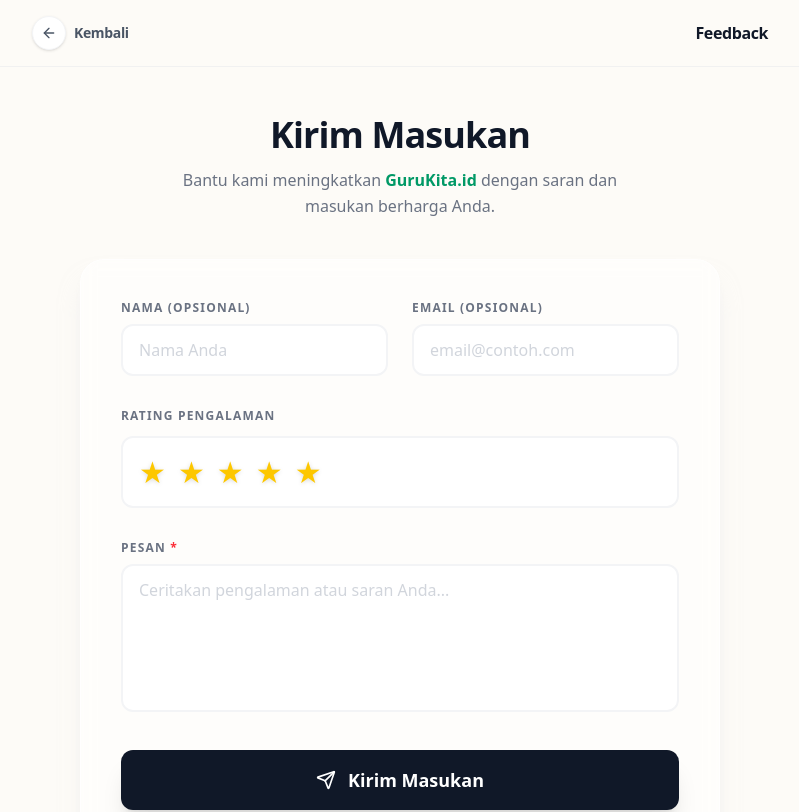
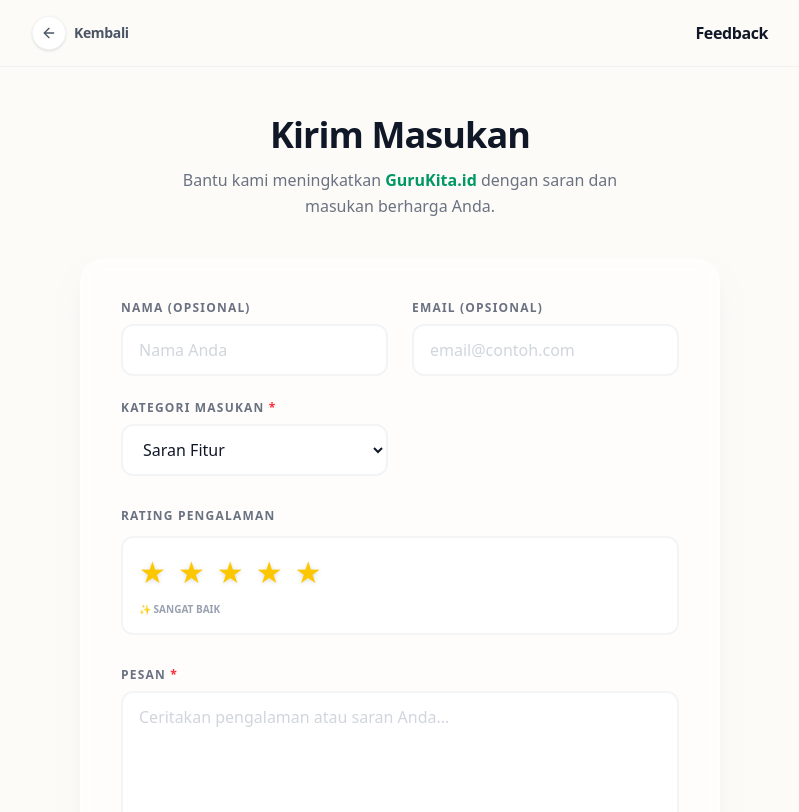
Before and after one commit to FarhanAdiyasa/Guru-Kita, a Next.js app: page /feedback in a window 1280 px wide. Shown: the top 812 px of the page, without its empty margins (240-1039 px from the left). Built offline with nearby package versions, Linux system fonts and the light colour scheme.

Commit message:
feat: introduce salary suggestion and feedback submission features with new pages and API routes.

```diff
--- a/src/app/api/feedback/route.ts
+++ b/src/app/api/feedback/route.ts
@@ -25,8 +25,6 @@ export async function POST(request: Request) {
             )
         }
 
-        // Note: Google Apps Script Web App requires following redirects sometimes,
-        // but fetch usually handles it. We send JSON.
         const response = await fetch(scriptUrl, {
             method: 'POST',
             headers: {
--- a/src/app/feedback/page.tsx
+++ b/src/app/feedback/page.tsx
@@ -8,6 +8,7 @@ export default function FeedbackPage() {
     const [formData, setFormData] = useState({
         name: '',
         email: '',
+        category: 'Saran',
         message: '',
         rating: 5
     })
@@ -28,10 +29,11 @@ export default function FeedbackPage() {
                 body: JSON.stringify(formData),
             })
 
+            const data = await response.json()
             if (response.ok) {
                 setSubmitted(true)
             } else {
-                alert('Gagal mengirim feedback. Silakan coba lagi.')
+                alert(data.error || 'Gagal mengirim feedback. Silakan coba lagi.')
             }
         } catch (error) {
             console.error('Error submitting feedback:', error)
@@ -113,13 +115,31 @@ export default function FeedbackPage() {
                                         placeholder="email@contoh.com"
                                     />
                                 </div>
+
+                                <div className="space-y-2">
+                                    <label htmlFor="category" className="block text-xs font-bold text-gray-500 uppercase tracking-widest">
+                                        Kategori Masukan <span className="text-red-500">*</span>
+                                    </label>
+                                    <select
+                                        id="category"
+                                        value={formData.category}
+                                        onChange={(e) => setFormData({ ...formData, category: e.target.value })}
+                                        className="w-full px-4 py-3 bg-white border-2 border-gray-100 rounded-xl font-medium text-gray-900 focus:border-emerald-500 focus:ring-0 transition-colors"
+                                    >
+                                        <option value="Saran">Saran Fitur</option>
+                                        <option value="Bug">Lapor Masalah (Bug)</option>
+                                        <option value="Apresiasi">Apresiasi</option>
+                                        <option value="Lainnya">Lainnya</option>
+                                    </select>
+                                </div>
                             </div>
 
                             <div className="space-y-3">
                                 <label htmlFor="rating" className="block text-xs font-bold text-gray-500 uppercase tracking-widest">
                                     Rating Pengalaman
                                 </label>
-                                <div className="flex gap-3 justify-center sm:justify-start p-4 bg-white border-2 border-gray-100 rounded-xl">
+                                <div className="flex flex-col gap-3 p-4 bg-white border-2 border-gray-100 rounded-xl">
+                                    <div className="flex gap-3 justify-center sm:justify-start">
                                         {[1, 2, 3, 4, 5].map((star) => (
                                             <button
                                                 key={star}
@@ -131,6 +151,14 @@ export default function FeedbackPage() {
                                                 ★
                                             </button>
                                         ))}
+                                    </div>
+                                    <div className="text-[10px] font-bold text-gray-400 uppercase text-center sm:text-left transition-all">
+                                        {formData.rating === 1 && "⚠️ Sangat Kurang"}
+                                        {formData.rating === 2 && "🙁 Kurang"}
+                                        {formData.rating === 3 && "😐 Cukup"}
+                                        {formData.rating === 4 && "😊 Baik"}
+                                        {formData.rating === 5 && "✨ Sangat Baik"}
+                                    </div>
                                 </div>
                             </div>
 
--- a/src/app/suggest-salary/page.tsx
+++ b/src/app/suggest-salary/page.tsx
@@ -9,6 +9,7 @@ export default function SuggestSalaryPage() {
         jobTitle: '',
         location: '',
         salary: '',
+        displaySalary: '',
         experience: '',
         status: 'Honorer',
         source: ''
@@ -30,10 +31,11 @@ export default function SuggestSalaryPage() {
                 body: JSON.stringify(formData),
             })
 
+            const data = await response.json()
             if (response.ok) {
                 setSubmitted(true)
             } else {
-                alert('Gagal mengirim data. Silakan coba lagi.')
+                alert(data.error || 'Gagal mengirim data. Silakan coba lagi.')
             }
         } catch (error) {
             console.error('Error submitting salary data:', error)
@@ -105,7 +107,7 @@ export default function SuggestSalaryPage() {
 
                                 <div className="space-y-2">
                                     <label htmlFor="location" className="block text-xs font-bold text-gray-500 uppercase tracking-widest">
-                                        Lokasi (Kota/Kab) <span className="text-red-500">*</span>
+                                        Provinsi & Kota/Kab <span className="text-red-500">*</span>
                                     </label>
                                     <input
                                         type="text"
@@ -114,7 +116,7 @@ export default function SuggestSalaryPage() {
                                         value={formData.location}
                                         onChange={(e) => setFormData({ ...formData, location: e.target.value })}
                                         className="w-full px-4 py-3 bg-white border-2 border-gray-100 rounded-xl font-medium text-gray-900 focus:border-emerald-500 focus:ring-0 transition-colors placeholder-gray-300"
-                                        placeholder="Contoh: Jakarta Selatan"
+                                        placeholder="Contoh: Jawa Barat, Bandung"
                                     />
                                 </div>
                             </div>
@@ -128,13 +130,21 @@ export default function SuggestSalaryPage() {
                                         Rp
                                     </div>
                                     <input
-                                        type="number"
+                                        type="text"
                                         id="salary"
                                         required
-                                        value={formData.salary}
-                                        onChange={(e) => setFormData({ ...formData, salary: e.target.value })}
+                                        value={formData.displaySalary}
+                                        onChange={(e) => {
+                                            const val = e.target.value.replace(/[^0-9]/g, '');
+                                            const formatted = val ? new Intl.NumberFormat('id-ID').format(parseInt(val)) : '';
+                                            setFormData({
+                                                ...formData,
+                                                salary: val,
+                                                displaySalary: formatted
+                                            });
+                                        }}
                                         className="w-full pl-12 pr-4 py-3 bg-white border-2 border-gray-100 rounded-xl font-medium text-gray-900 focus:border-emerald-500 focus:ring-0 transition-colors placeholder-gray-300"
-                                        placeholder="Contoh: 3000000"
+                                        placeholder="Contoh: 3.000.000"
                                     />
                                 </div>
                             </div>
--- a/src/components/HomeClient.tsx
+++ b/src/components/HomeClient.tsx
@@ -1,6 +1,7 @@
 'use client'
 
 import { useState, useEffect } from 'react'
+import Link from 'next/link'
 import { arrayMove } from '@dnd-kit/sortable'
 import Hero from '@/components/Hero'
 import GuruSelection from '@/components/GuruSelection'
@@ -349,12 +350,12 @@ export default function HomeClient() {
           </div>
 
           <nav className="flex items-center gap-4">
-            <span className="text-sm font-medium text-gray-400 cursor-not-allowed" title="Coming Soon">
+            <Link href="/feedback" className="text-sm font-bold text-gray-600 hover:text-emerald-600 transition-all">
               Feedback
-            </span>
-            <span className="text-sm font-medium text-gray-400 cursor-not-allowed" title="Coming Soon">
+            </Link>
+            <Link href="/suggest-salary" className="text-sm font-bold text-gray-600 hover:text-emerald-600 transition-all">
               Input Gaji
-            </span>
+            </Link>
           </nav>
         </div>
       </header>
```
Lines whose indentation alone changed are shown as unchanged.
